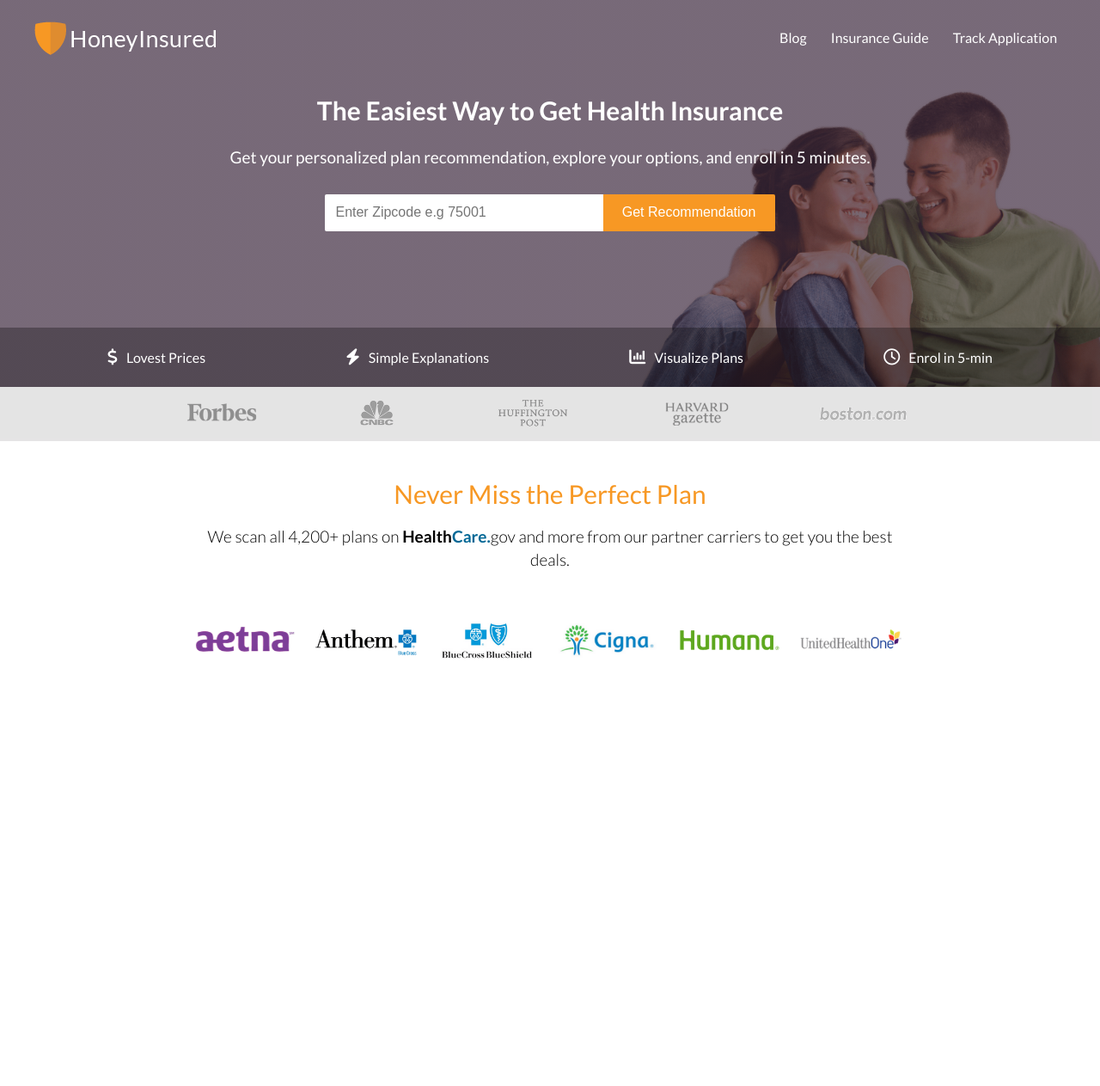
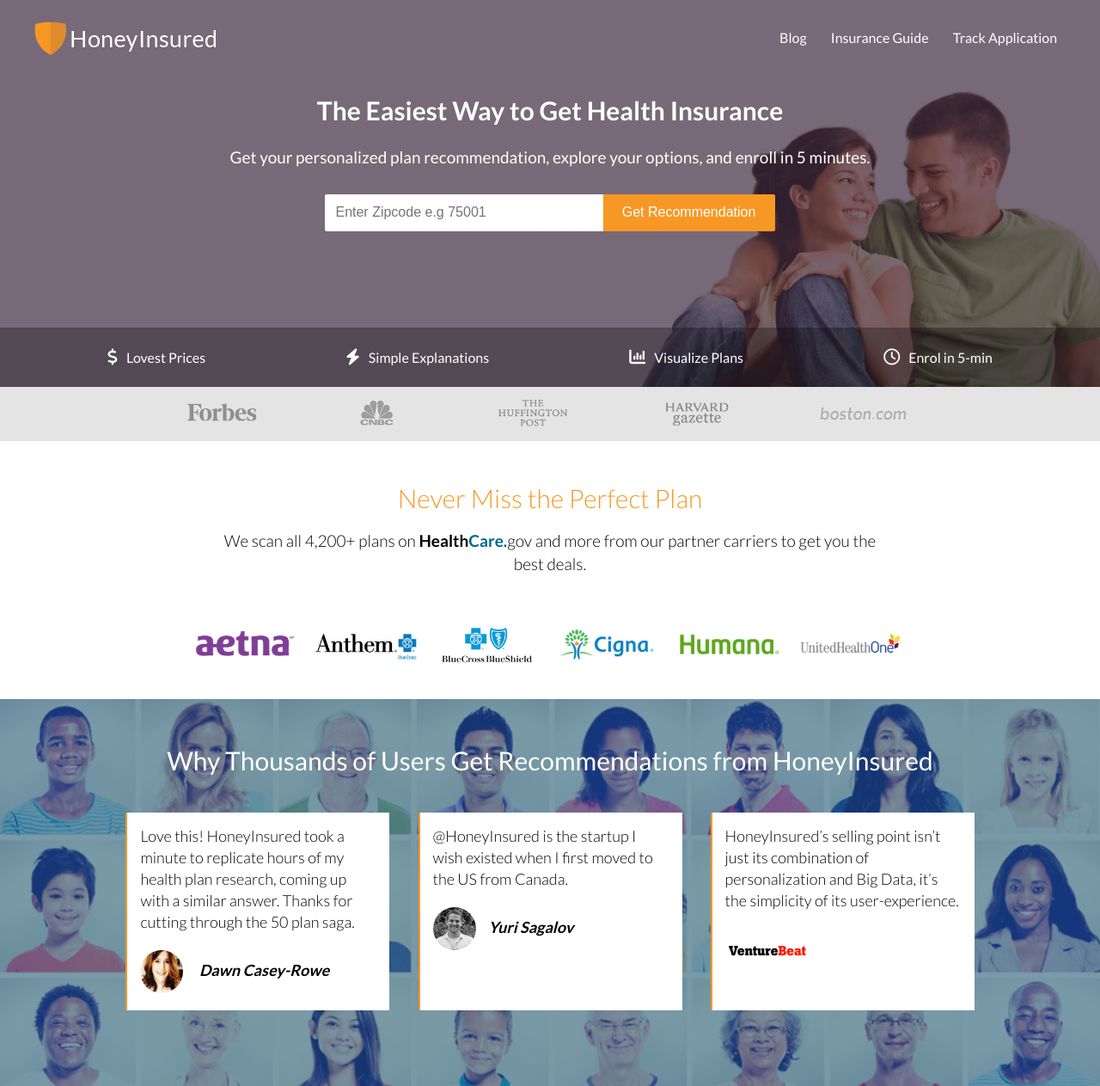
Before and after one commit to aliramazon/honeyInsured-frontpage, a PHP site: page /index.html in a window 1280 px wide. Shown: the whole page at 86% size. Before the commit the page ends 766 px from the top, so only its background shows below. Run offline with PHP 8.4, Linux system fonts and the light colour scheme; some libraries are stand-ins or nearby versions.

Commit message:
Recommendation section done

```diff
--- a/index.html
+++ b/index.html
@@ -54,6 +54,35 @@
                     <img src="images/carriers.png" alt="Healtcare providers"/>
                 </div>
             </section>
+
+            <section class="recommendation">
+                <h2>Why Thousands of Users Get Recommendations from HoneyInsured</h2>
+                <div class="row">
+                    <div class="review">
+                        <blockquote>
+                            Love this! HoneyInsured took a minute to replicate hours of my health plan research, coming up with a similar answer. Thanks for cutting through the 50 plan saga.
+                            <cite><img src="images/dawn.png" alt="Dawn Casey-Rowe" />
+                            Dawn Casey-Rowe</cite>
+                        </blockquote>
+                    </div>
+                    <div class="review">
+                        <blockquote>
+                            @HoneyInsured is the startup I wish existed when I first moved to the US from Canada.
+                            <cite><img src="images/yuri.jpg" alt="Yuri Sagalov" />Yuri Sagalov</cite>
+                        </blockquote>
+                    </div>
+                    <div class="review">
+                        <p>
+
+                        </p>
+
+                        <blockquote>
+                            HoneyInsured’s selling point isn’t just its combination of personalization and Big Data, it’s the simplicity of its user-experience.
+                            <cite><img src="images/vb.png" alt="VentureBeat" /></cite>
+                        </blockquote>
+                    </div>
+                </div>
+            </section>
         </div>
     </body>
 </html>
--- a/style.css
+++ b/style.css
@@ -145,7 +145,7 @@
     padding: 10px 0;
     text-align: center;
     opacity: 0.5;
-    margin-bottom: 40px;
+    margin-bottom: 45px;
 
 }
 
@@ -156,10 +156,10 @@
 
 /* Text from section goes her */
 .media-and-providers {
-    padding: 0px 0px 20px 0;
+    padding: 0px 0px 30px 0;
 }
 .text {
-    width: 800px;
+    width: 780px;
     margin: auto;
     text-align: center;
 }
@@ -167,7 +167,7 @@
 .text h2 {
     margin-bottom: 15px;
     color: #F79824;
-    font-weight: 400;
+    font-weight: 300;
 }
 
 .text p {
@@ -193,3 +193,55 @@
 .providers {
     text-align: center;
 }
+
+
+/* ==========================Section Recommendations========================== */
+
+/* Background image */
+
+.recommendation {
+    background-image: linear-gradient(rgba(31,87,122,.6), rgba(31,87,122,.6)), url(images/people.png);
+    background-size: cover;
+    height: 450px;
+    text-align: center;
+}
+
+.recommendation h2 {
+    padding-top: 50px;
+    color: #fff;
+    font-weight: 400;
+}
+
+.review {
+    display: inline-block;
+    background-color: #fff;
+    width: 275px;
+    height: 200px;
+    padding: 15px 15px;
+    margin: 40px 15px;
+    border-left: 2px solid #F79824;
+    vertical-align: top;
+    text-align: left;
+}
+
+blockquote {
+    font-size: 18px;
+    line-height: 25px;
+    font-weight: 300;
+    margin-bottom: 15px;
+
+}
+
+
+cite {
+    font-weight: 600;
+    display: inline-block;
+}
+cite img {
+    height: 50px;
+    border-radius: 50px;
+    margin-right: 15px;
+    display: inline-block;
+    position: relative;
+    top: 20px;
+}
```
Also changed, not shown: images/dawn.png (added), images/vb.png (added), images/yuri.jpg (added), 2 other files.
